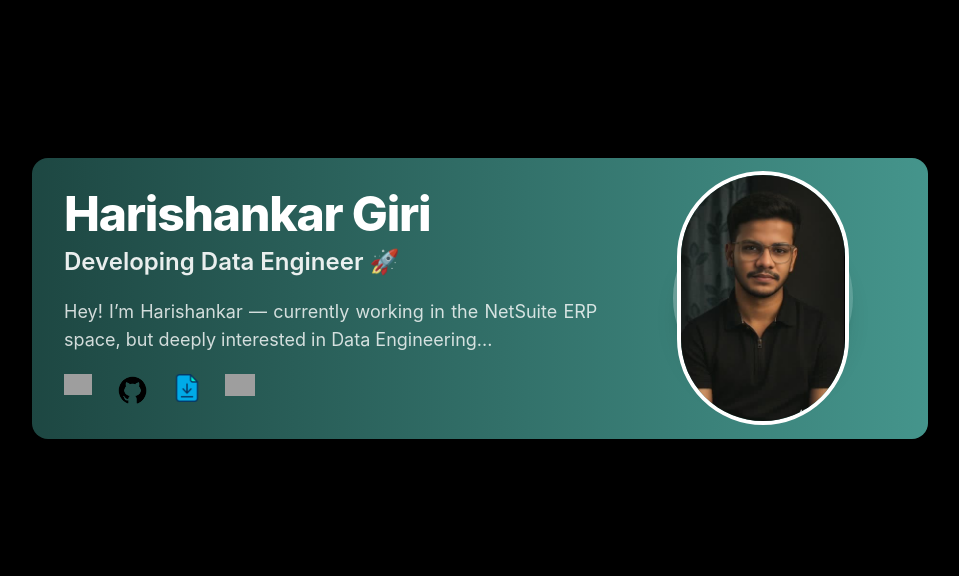
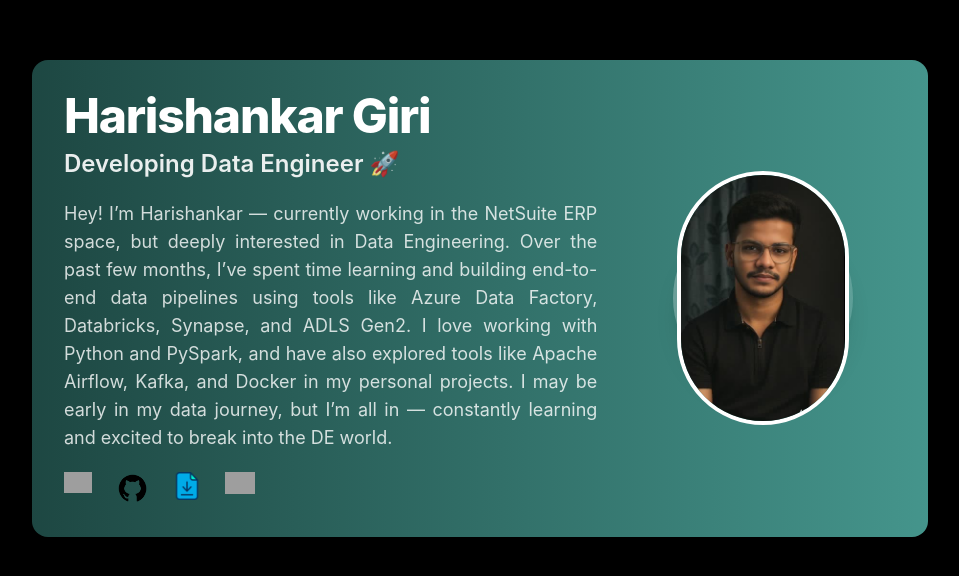
Before and after one commit to HSG15/hsgiri, a Next.js app: page / in a window 1280 px wide. Shown: the part 102-678 px from the top of the page, without its empty margins (160-1119 px from the left). Built offline with nearby package versions, Linux system fonts and the light colour scheme; grey boxes are pictures that could not be loaded.

Commit message:
Update index.tsx

```diff
--- a/src/pages/index.tsx
+++ b/src/pages/index.tsx
@@ -39,7 +39,7 @@ export default function Home() {
             </div>
 
             <p className="text-base sm:text-lg leading-relaxed text-white/80 text-justify">
-              Hey! I’m Harishankar — currently working in the NetSuite ERP space, but deeply interested in Data Engineering...
+               Hey! I’m Harishankar — currently working in the NetSuite ERP space, but deeply interested in Data Engineering. Over the past few months, I’ve spent time learning and building end-to-end data pipelines using tools like Azure Data Factory, Databricks, Synapse, and ADLS Gen2. I love working with Python and PySpark, and have also explored tools like Apache Airflow, Kafka, and Docker in my personal projects. I may be early in my data journey, but I’m all in — constantly learning and excited to break into the DE world.
             </p>
 
             {/* Social Icons */}
```
